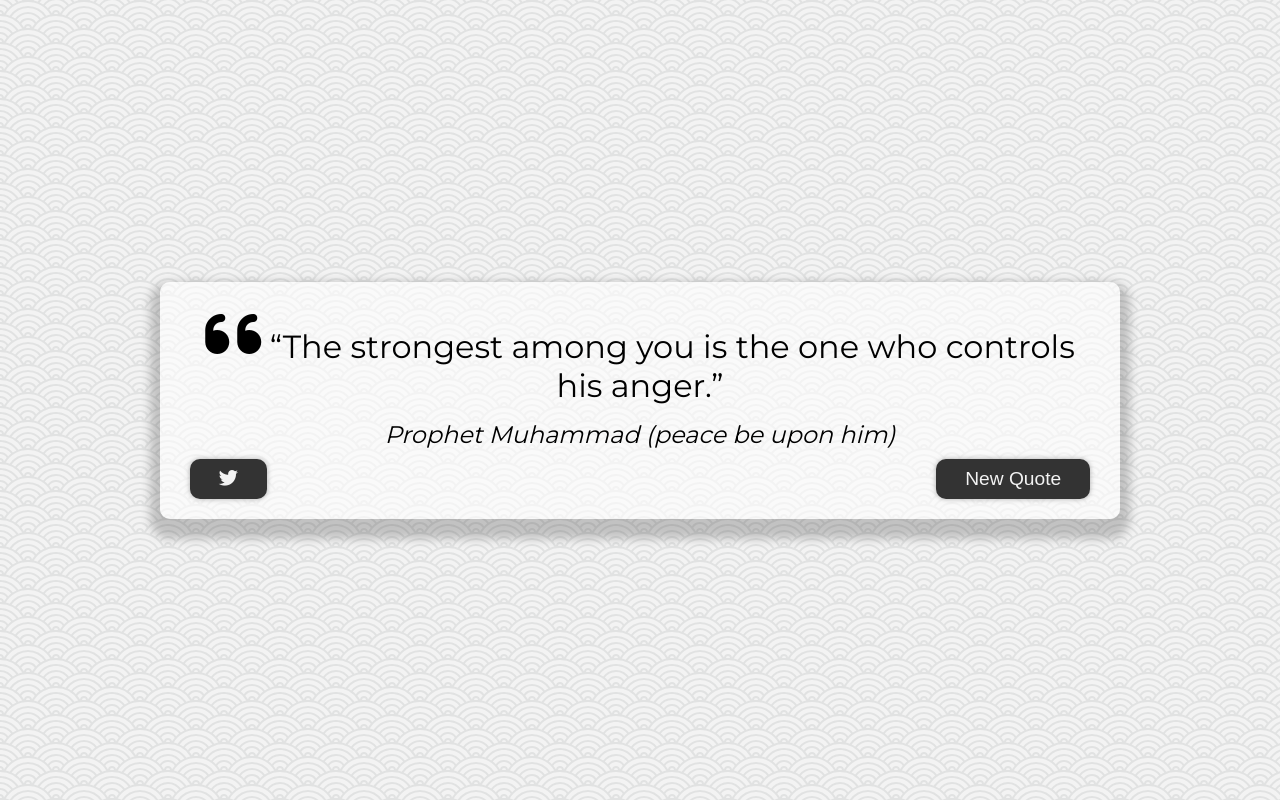
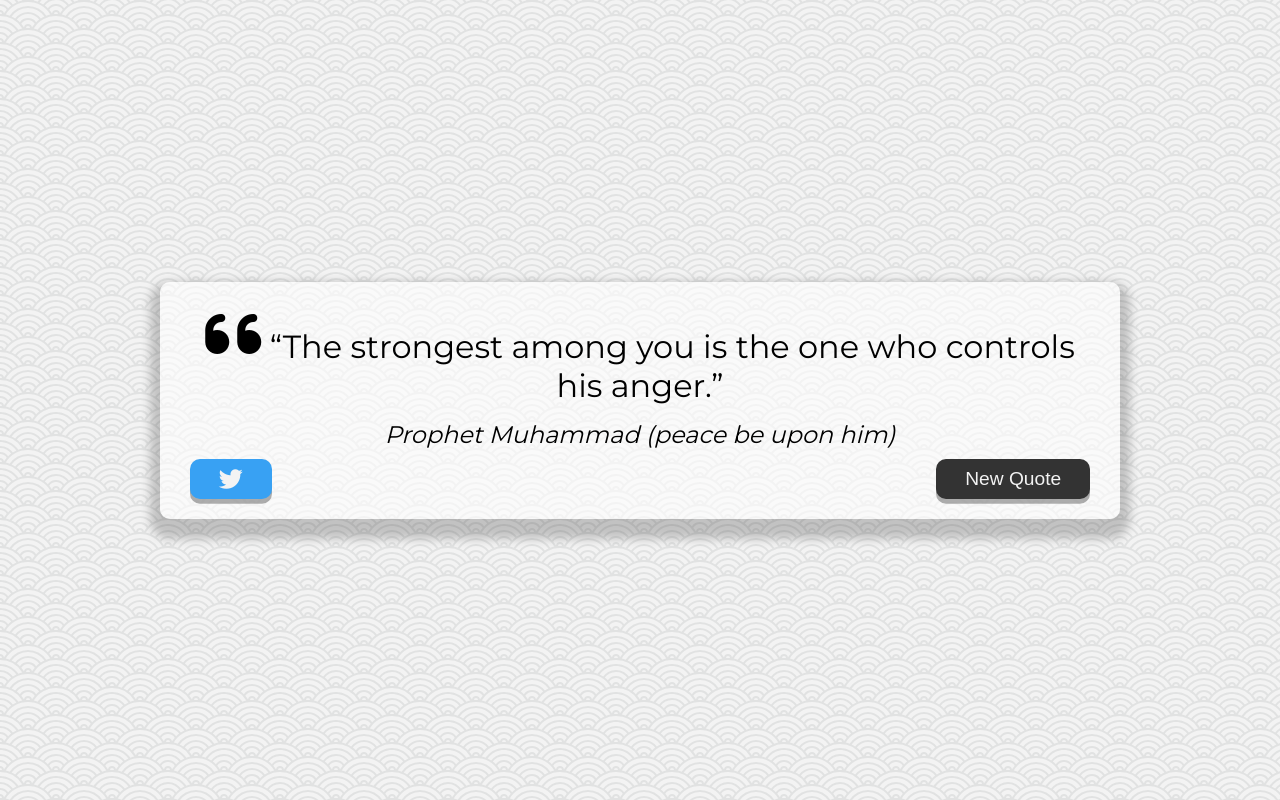
Before and after one commit to codingXllama/quote-generator, a plain HTML site: page index.html in a window 1280 px wide. Drawn offline with Linux system fonts and the light colour scheme.

Commit message:
added btn effects

```diff
--- a/style.css
+++ b/style.css
@@ -67,7 +67,29 @@ button {
   background: #333;
   outline: none;
   padding: 0.5rem 1.8rem;
-  box-shadow: 0 0 0.3rem rgba(121, 121, 121, 0.6);
+  box-shadow: 0 0.3rem rgba(121, 121, 121, 0.6);
+}
+
+button:hover {
+  filter: brightness(110%);
+}
+
+button:active {
+  transform: translate(0, 0.3rem);
+  box-shadow: 0 0.1rem rgba(255, 255, 255, 0.65);
+}
+
+.twitter-button {
+  background-color: #38a1f3;
+}
+
+.twitter-button:hover {
+  color: #38a1f3;
+  background-color: #333;tyt
+}
+
+.fa-twitter {
+  font-size: 1.5rem;
 }
 
 /* Media Query: Tablet or Smaller */
```
